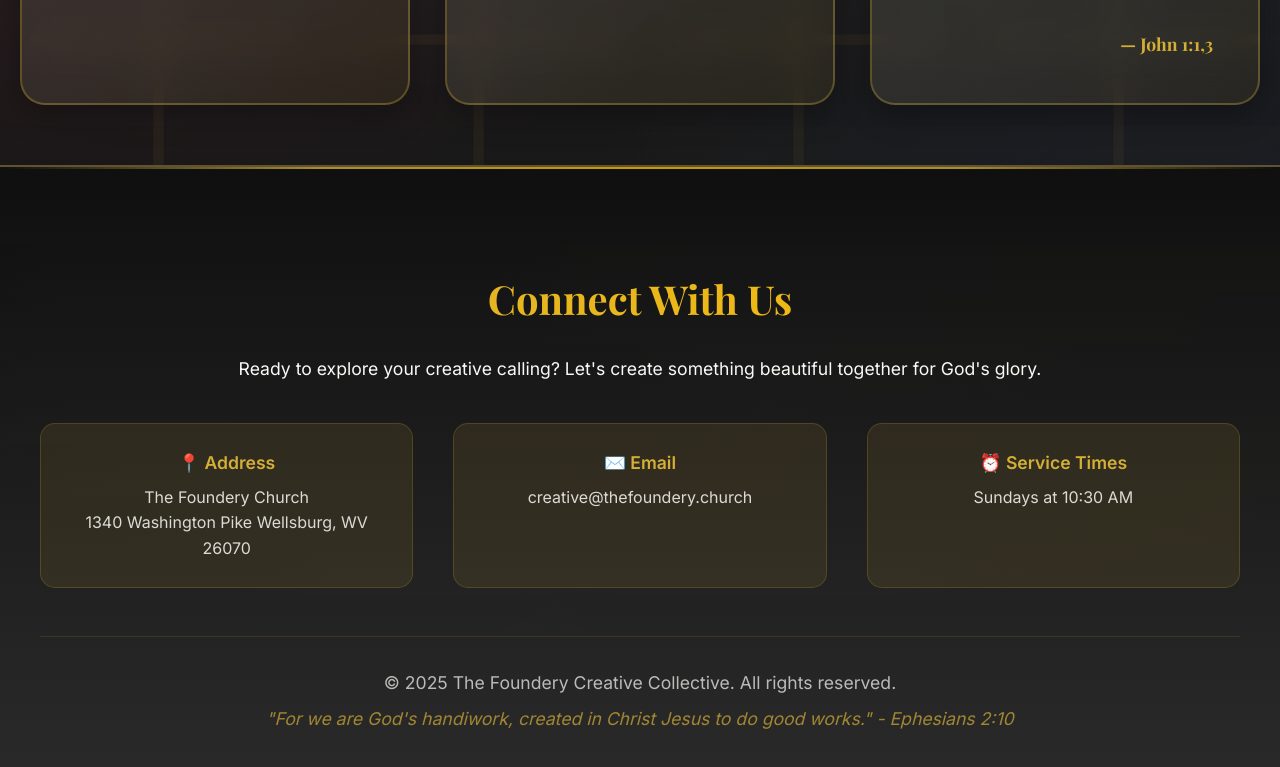
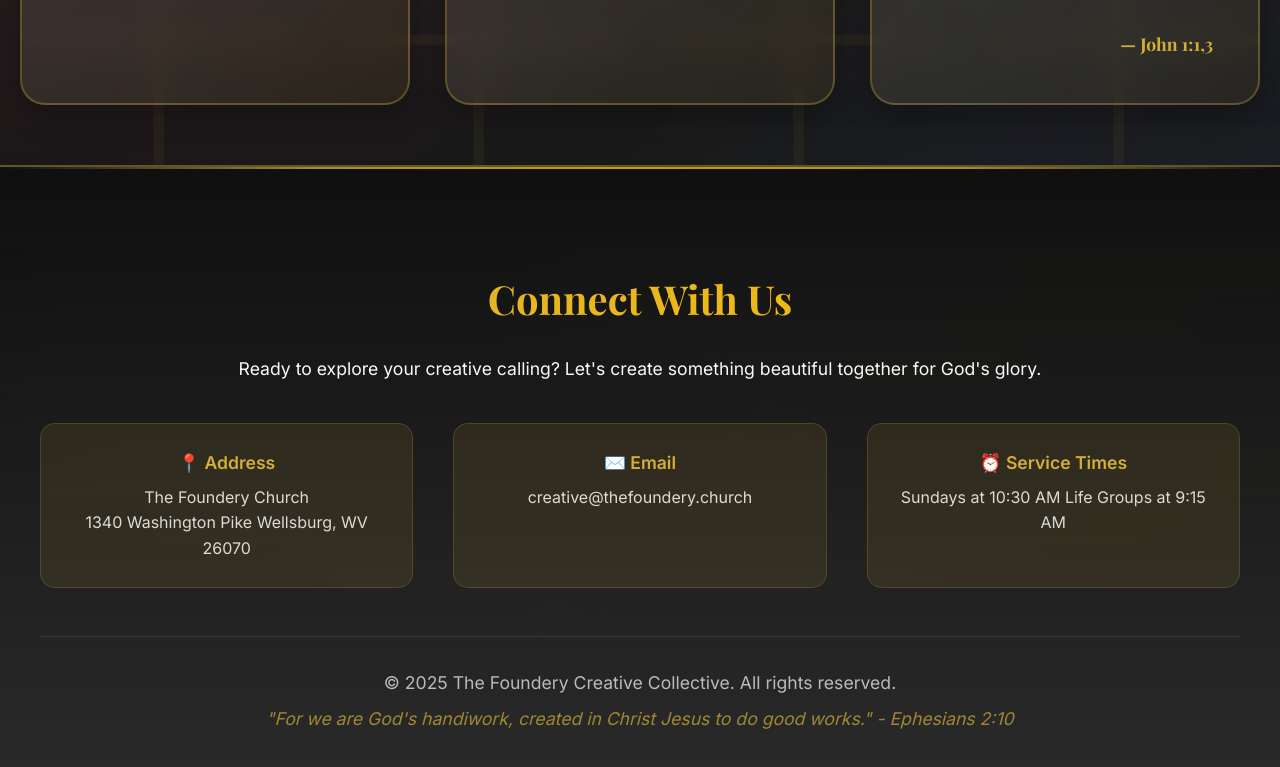
Before and after one commit to 4HFund/Creative, a plain HTML site: page index.html in a window 1280 px wide. Shown: the part 6274-7041 px from the top of the page. Drawn offline with nearby package versions, Linux system fonts and the light colour scheme.

Commit message:
Update index.html

```diff
--- a/index.html
+++ b/index.html
@@ -1388,7 +1388,8 @@
                 <div class="contact-item">
                     <strong>📍 Address</strong>
                     The Foundery Church<br>
-                    1340 Washington Pike Wellsburg, WV 26070
+                    1340 Washington Pike
+                    Wellsburg, WV 26070
                 </div>
                 <div class="contact-item">
                     <strong>✉️ Email</strong>
@@ -1397,6 +1398,7 @@
                 <div class="contact-item">
                     <strong>⏰ Service Times</strong>
                     Sundays at 10:30 AM
+                    Life Groups at 9:15 AM
                 </div>
             </div>
 
```
